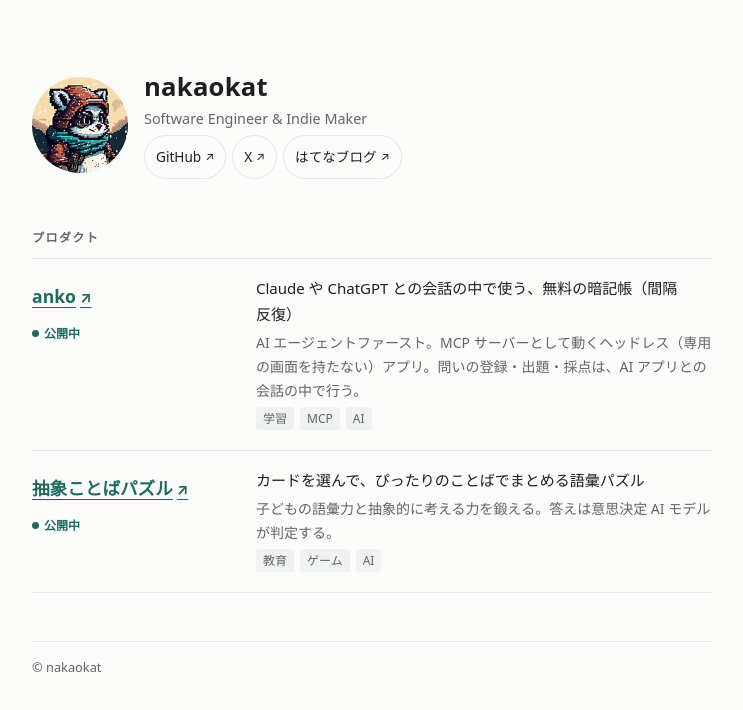
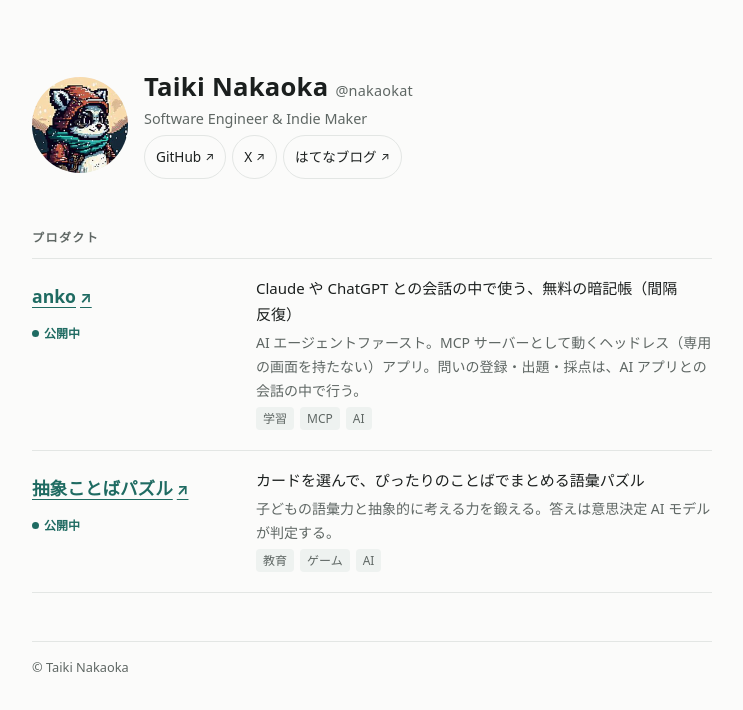
Before and after one commit to nakaokat/nakaokat.github.io, a plain HTML site: page index.html in a window 1280 px wide. Shown: the whole page, without its empty margins (268-1011 px from the left). Drawn offline with Linux system fonts and the light colour scheme.

Commit message:
本名を載せる
ユーザーの指示で、見出し・タイトル・フッターに Taiki Nakaoka を載せ、ハンドル名 @nakaokat を見出しの横に残す。

```diff
--- a/index.html
+++ b/index.html
@@ -4,8 +4,8 @@
 <meta charset="utf-8">
 <meta name="viewport" content="width=device-width, initial-scale=1">
 <meta name="color-scheme" content="light dark">
-<title>nakaokat</title>
-<meta name="description" content="nakaokat が作っているプロダクトの一覧">
+<title>Taiki Nakaoka (nakaokat)</title>
+<meta name="description" content="Taiki Nakaoka（nakaokat）が作っているプロダクトの一覧">
 <link rel="stylesheet" href="style.css">
 </head>
 <body>
@@ -13,7 +13,7 @@
   <header class="profile">
     <img class="avatar" src="avatar.jpg" width="96" height="96" alt="">
     <div class="who">
-      <h1 class="handle">nakaokat</h1>
+      <h1 class="handle">Taiki Nakaoka <span class="id">@nakaokat</span></h1>
       <p class="role">Software Engineer &amp; Indie Maker</p>
       <ul class="links" aria-label="リンク">
         <li><a href="https://github.com/nakaokat" target="_blank" rel="noopener">GitHub<span class="ext" aria-hidden="true">↗</span></a></li>
@@ -33,7 +33,7 @@
     </ul>
   </section>
 
-  <footer class="ft">© nakaokat</footer>
+  <footer class="ft">© Taiki Nakaoka</footer>
 </main>
 <script src="main.js"></script>
 </body>
--- a/style.css
+++ b/style.css
@@ -45,6 +45,7 @@ a:focus-visible { outline: 2px solid var(--accent); outline-offset: 2px; border-
 .avatar { width: 64px; height: 64px; border-radius: 50%; flex: none; background: var(--chip); }
 .who { display: grid; gap: 6px; min-width: 0; }
 .handle { margin: 0; font-size: 1.4rem; font-weight: 700; line-height: 1.2; letter-spacing: .01em; }
+.id { font-size: .9rem; font-weight: 400; color: var(--muted); white-space: nowrap; }
 .role { margin: 0; font-size: .9rem; line-height: 1.4; color: var(--muted); }
 .links { display: flex; flex-wrap: wrap; gap: 6px; margin: 0; padding: 0; list-style: none; }
 .links a {
```
Also changed, not shown: 1 other file.
